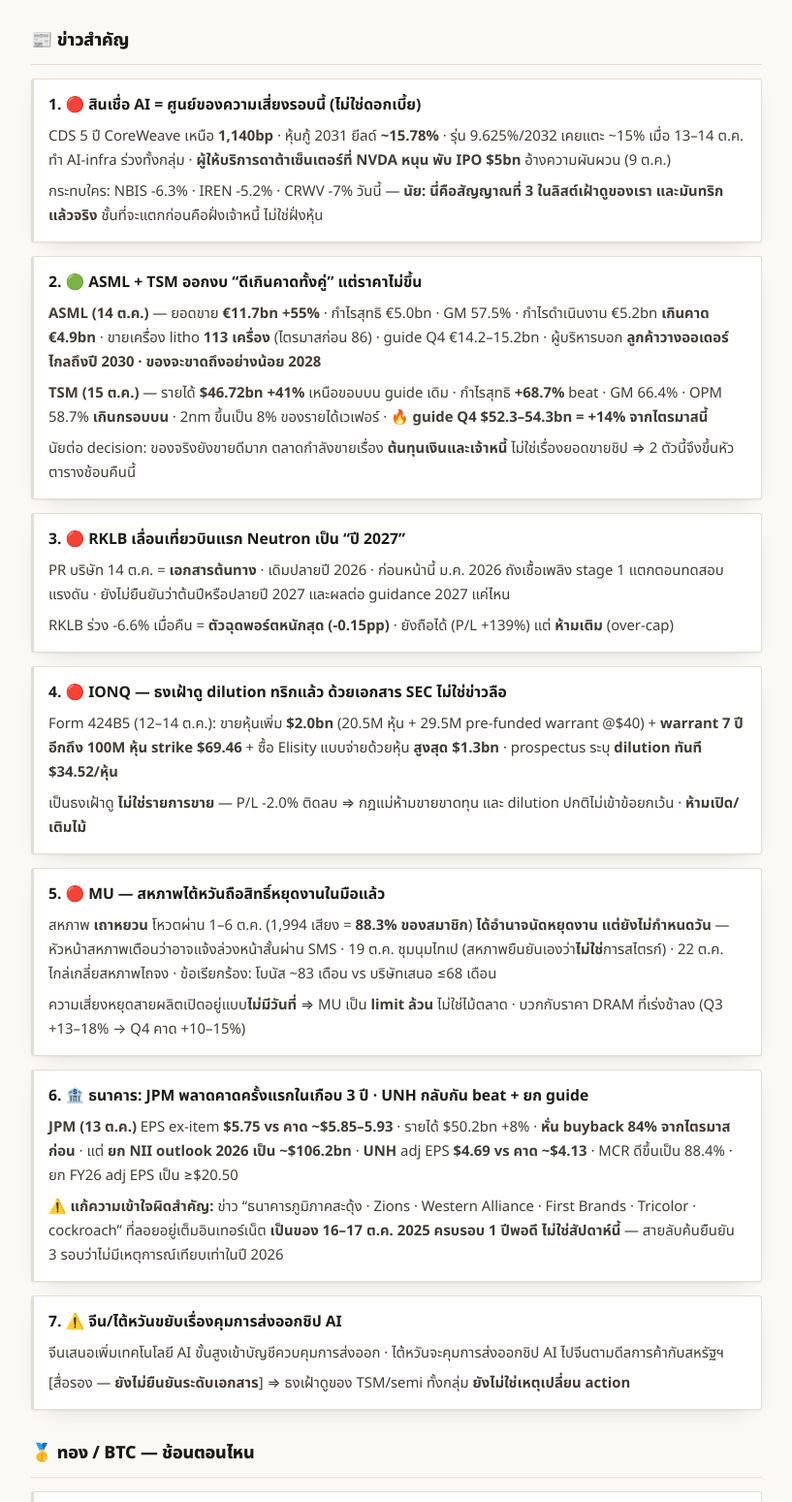
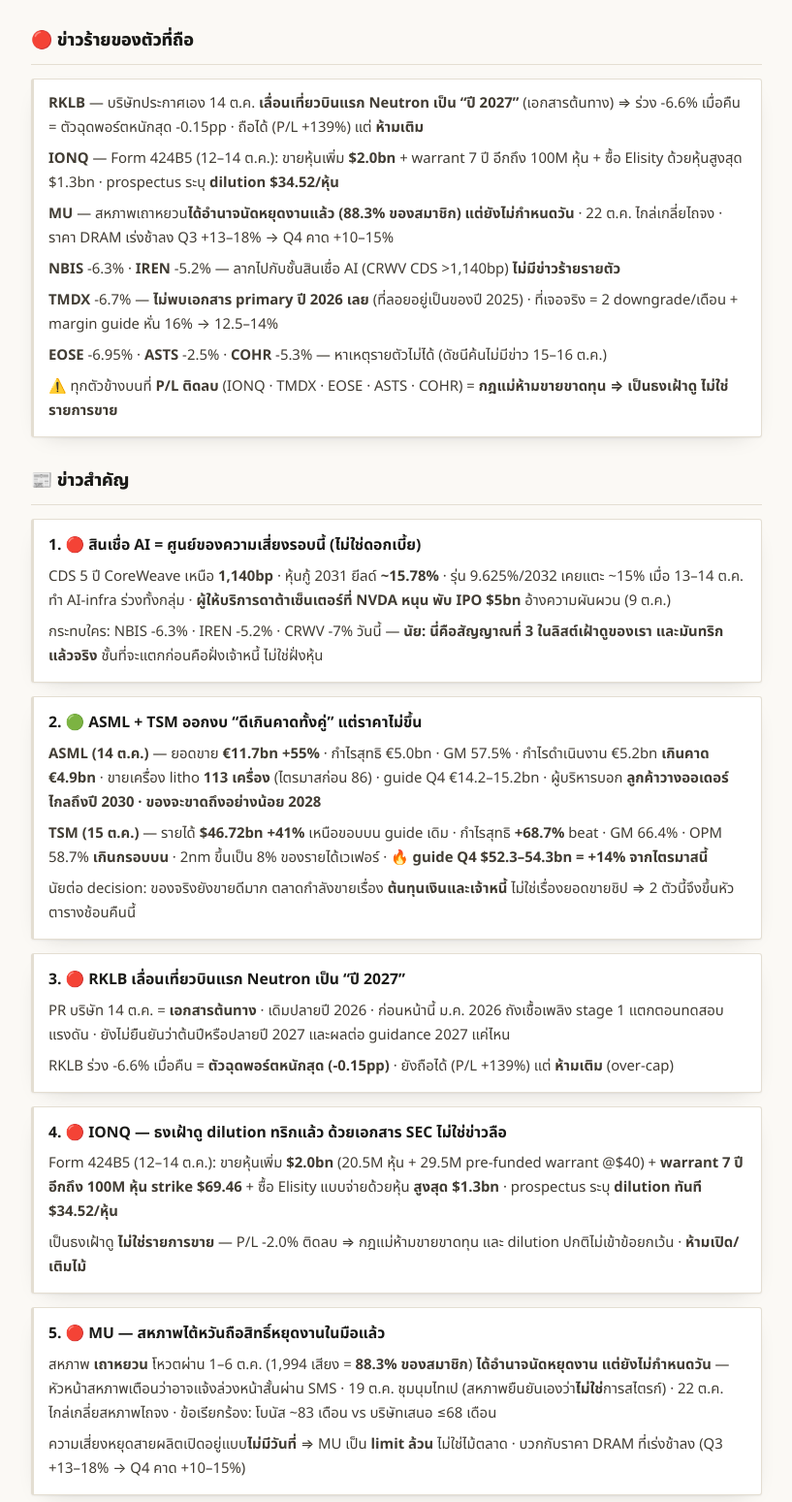
Before and after one commit to tagitasarat/endrossi-report, a plain HTML site: page index.html in a window 1280 px wide. Shown: the part 928-2477 px from the top of the page at 97% size, without its empty margins (231-1048 px from the left). Drawn offline with Linux system fonts and the light colour scheme.

Commit message:
daily 16 ต.ค. 2026 — จัดชื่อ section ให้ตรงชุดเดิม + เพิ่มส่วนข่าวร้ายตัวที่ถือ

```diff
--- a/index.html
+++ b/index.html
@@ -189,6 +189,19 @@ td.r{text-align:right;white-space:nowrap}
 </section>
 
 <section>
+  <h2>🔴 ข่าวร้ายของตัวที่ถือ</h2>
+  <div class="card bad">
+    <p><b>RKLB</b> — บริษัทประกาศเอง 14 ต.ค. <b>เลื่อนเที่ยวบินแรก Neutron เป็น &ldquo;ปี 2027&rdquo;</b> (เอกสารต้นทาง) ⇒ ร่วง &minus;6.6% เมื่อคืน = ตัวฉุดพอร์ตหนักสุด &minus;0.15pp · ถือได้ (P/L +139%) แต่ <b>ห้ามเติม</b></p>
+    <p><b>IONQ</b> — Form 424B5 (12&ndash;14 ต.ค.): ขายหุ้นเพิ่ม <b>$2.0bn</b> + warrant 7 ปี อีกถึง 100M หุ้น + ซื้อ Elisity ด้วยหุ้นสูงสุด $1.3bn · prospectus ระบุ <b>dilution $34.52/หุ้น</b></p>
+    <p><b>MU</b> — สหภาพเถาหยวน<b>ได้อำนาจนัดหยุดงานแล้ว (88.3% ของสมาชิก) แต่ยังไม่กำหนดวัน</b> · 22 ต.ค. ไกล่เกลี่ยไถจง · ราคา DRAM เร่งช้าลง Q3 +13&ndash;18% → Q4 คาด +10&ndash;15%</p>
+    <p><b>NBIS</b> &minus;6.3% · <b>IREN</b> &minus;5.2% — ลากไปกับชั้นสินเชื่อ AI (CRWV CDS &gt;1,140bp) <b>ไม่มีข่าวร้ายรายตัว</b></p>
+    <p><b>TMDX</b> &minus;6.7% — <b>ไม่พบเอกสาร primary ปี 2026 เลย</b> (ที่ลอยอยู่เป็นของปี 2025) · ที่เจอจริง = 2 downgrade/เดือน + margin guide หั่น 16% → 12.5&ndash;14%</p>
+    <p><b>EOSE</b> &minus;6.95% · <b>ASTS</b> &minus;2.5% · <b>COHR</b> &minus;5.3% — หาเหตุรายตัวไม่ได้ (ดัชนีค้นไม่มีข่าว 15&ndash;16 ต.ค.)</p>
+    <p class="flag">⚠️ ทุกตัวข้างบนที่ <b>P/L ติดลบ</b> (IONQ · TMDX · EOSE · ASTS · COHR) = <b>กฎแม่ห้ามขายขาดทุน ⇒ เป็นธงเฝ้าดู ไม่ใช่รายการขาย</b></p>
+  </div>
+</section>
+
+<section>
   <h2>📰 ข่าวสำคัญ</h2>
 
   <div class="card bad">
@@ -236,7 +249,7 @@ td.r{text-align:right;white-space:nowrap}
 </section>
 
 <section>
-  <h2>🥇 ทอง / BTC — ช้อนตอนไหน</h2>
+  <h2>🥇 ทอง / BTC ช้อนตอนไหน</h2>
   <div class="card good">
     <h3>🪙 ทองเดือนละ 1 บาททอง — เดือน ต.ค. ยังไม่ซื้อ · วันนี้เกณฑ์ผ่าน</h3>
     <table>
@@ -259,7 +272,7 @@ td.r{text-align:right;white-space:nowrap}
 </section>
 
 <section>
-  <h2>💼 ภาพรวมเซสชันเมื่อคืน (US 15 ต.ค.)</h2>
+  <h2>💼 ภาพรวมเซสชันเมื่อคืน (15 ต.ค.)</h2>
   <div class="card">
     <p><b>พอร์ตเมื่อคืนประมาณ +0.78%</b> — Dow +1.08% ปิด 52,177.69 แต่ Nasdaq แบน ⇒ เราได้จากฝั่งที่ไม่ใช่ AI</p>
     <p class="flag good"><b>ตัวหนุน:</b> LLY +3.55% (<b>+0.12pp</b>) · RBRK +4.14% (+0.09pp) · TEM +4.11% (+0.08pp) · CRML +11.0% และ IONQ +9.3% (+0.07pp ละ) · NFLX +2.89% (+0.06pp)</p>
@@ -268,7 +281,7 @@ td.r{text-align:right;white-space:nowrap}
   </div>
 </section>
 <section>
-  <h2>🟢 ช้อนคืนนี้ <span class="tag">3 ไม้ตลาด + 4 ไม้ limit</span></h2>
+  <h2>🟢 ช้อน — จัดอันดับ <span class="tag">3 ไม้ตลาด + 4 ไม้ limit</span></h2>
   <div class="picks">
 
     <article class="pick">
@@ -415,7 +428,7 @@ td.r{text-align:right;white-space:nowrap}
   <p class="note">⚠️ <b>นี่คือการเฝ้าดู ไม่ใช่การทำนายว่าจะลง</b> และ <b>ไม่ใช่เหตุให้ขายของที่ติดลบ</b> (กฎแม่ยังเหนือทุกข้อ) · ที่มันเปลี่ยนคือ<b>การจัดลำดับและขนาดไม้</b> — ชื่อที่พึ่งเงินกู้ (NBIS/IREN/CRWV) อยู่ปลายคิว ชื่อที่ขายของจริงและมี moat (ASML/TSM) อยู่หัวคิว</p>
 </section>
 <section>
-  <h2>⚠️ จุดสำคัญอื่น</h2>
+  <h2>⚠️ จุดสำคัญ</h2>
 
   <div class="card bad">
     <h3>📅 งบ/Event ที่กั้นการซื้อ (binary &le;10 วัน ⇒ starter ไม้เดียวเท่านั้น)</h3>
@@ -488,7 +501,7 @@ td.r{text-align:right;white-space:nowrap}
 </section>
 
 <section>
-  <h2>📋 สรุป — ตัวไหนควรช้อน <span class="tag">1 ไม้ ≈ 1,000฿</span></h2>
+  <h2>📋 ลิสต์ปิดท้าย — ตัวไหนควรช้อน <span class="tag">1 ไม้ ≈ 1,000฿</span></h2>
   <div class="card good">
     <p><b>1. 🥇 ทอง 1 บาททอง (ไม้ประจำเดือน ต.ค.)</b> — <b>ซื้อได้วันนี้</b> แถว <b>66,100 ฿/บาททอง</b> หรือรอแตะ 65,750 ฿ (ห้ามดองข้ามเดือน · เหลือ 15 วัน)</p>
     <p><b>2. ASML</b> — 1 ไม้ตลาด @ ~$1,680 &nbsp;·&nbsp; <b>3. TSM</b> — 1 ไม้ตลาด @ ~$415</p>
```
